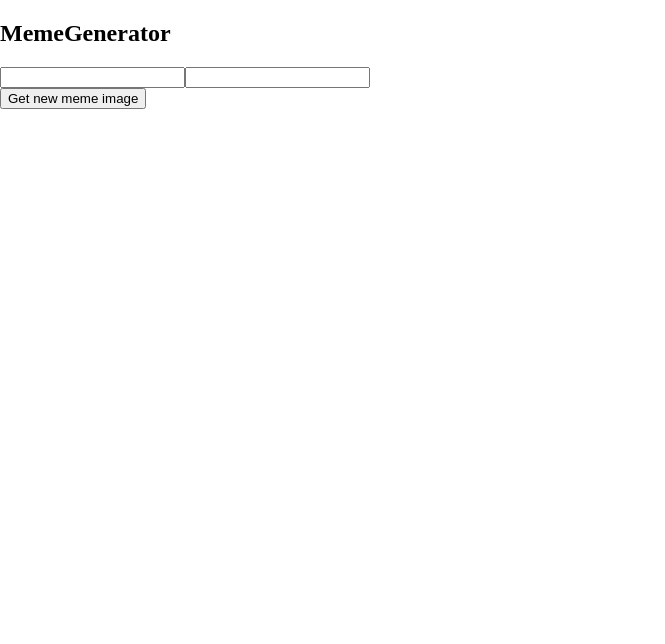
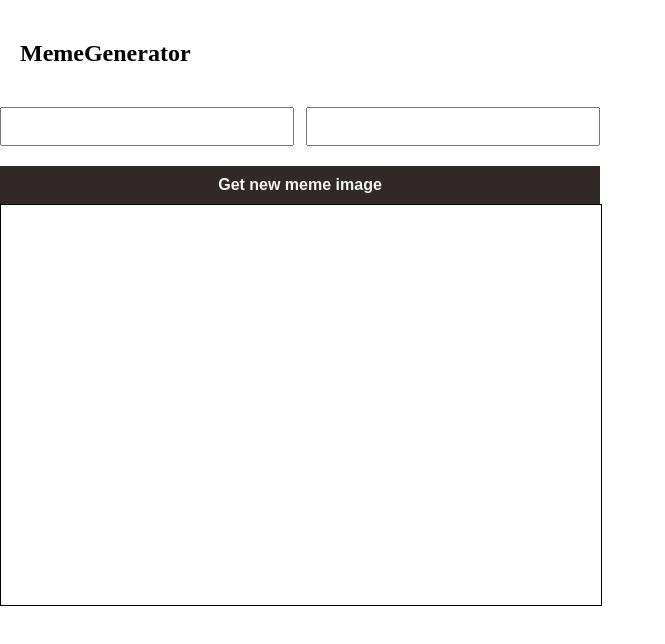
Before and after one commit to joshuaombasa/React-Forms-useEffect-project, a React (Vite) app: page / in a window 1280 px wide. Shown: the top 644 px of the page, without its empty margins (0-665 px from the left). Built offline with nearby package versions, Linux system fonts and the light colour scheme.

Commit message:
updated styling

```diff
--- a/src/styles/App.css
+++ b/src/styles/App.css
@@ -2,3 +2,46 @@
     padding: 0;
     margin: 0;
 }
+
+.main--container {
+    width: 600px;
+}
+
+.nav-section {
+    display: flex;
+    flex-direction: row;
+    padding: 20px;
+}
+
+.meme--from {
+    display: flex;
+    flex-direction: column;
+    width: 600px;
+    gap: 20px;
+}
+
+.inputs-container {
+    display: flex;
+    flex-direction: row;
+    justify-content: space-between;
+}
+
+.text--input {
+    width: 250px;
+    padding: 10px 20px;
+}
+
+.get--meme-btn {
+   padding: 10px 20px;
+   font-weight: bold;
+   color: whitesmoke;
+   background-color: rgb(49, 40, 40);
+   font-size: 16px;
+   border: none;
+}
+
+.img-display-area {
+    width: 100%;
+    height: 400px;
+    border: 1px solid black;
+}
```
